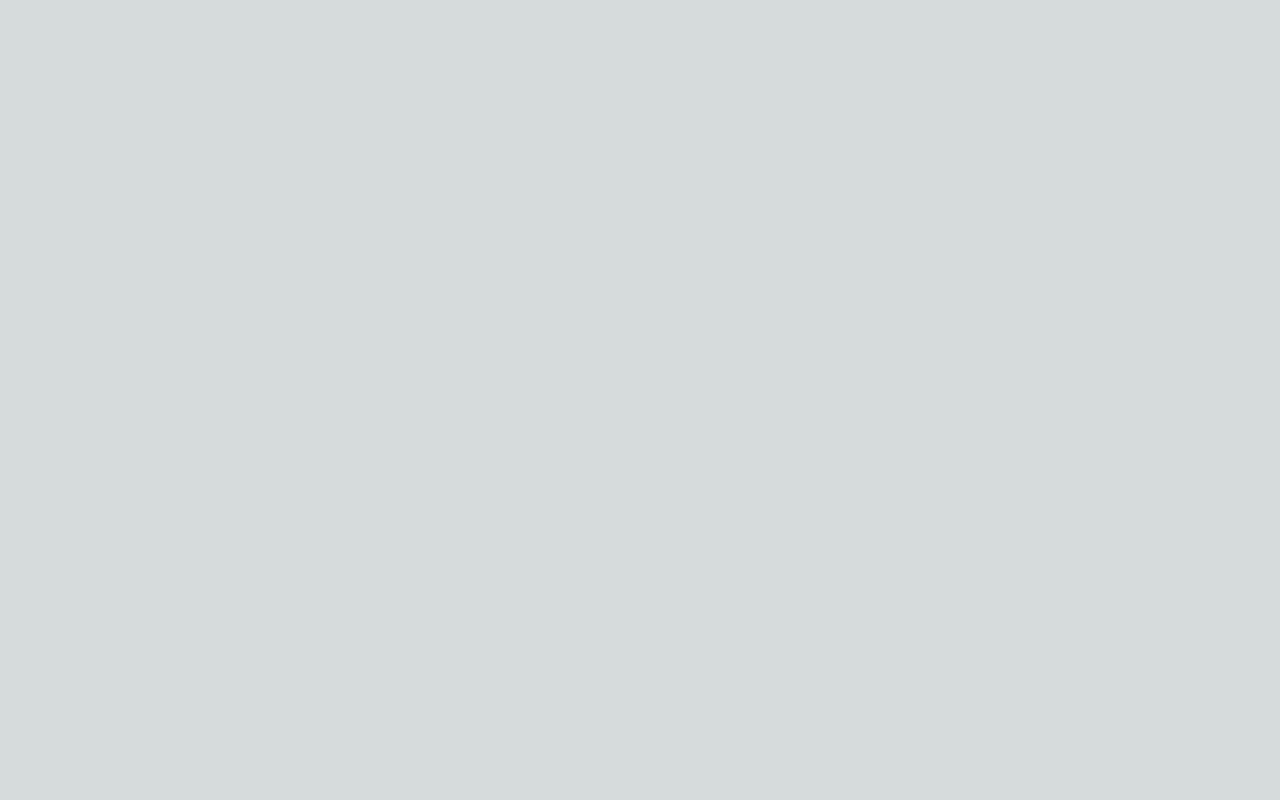
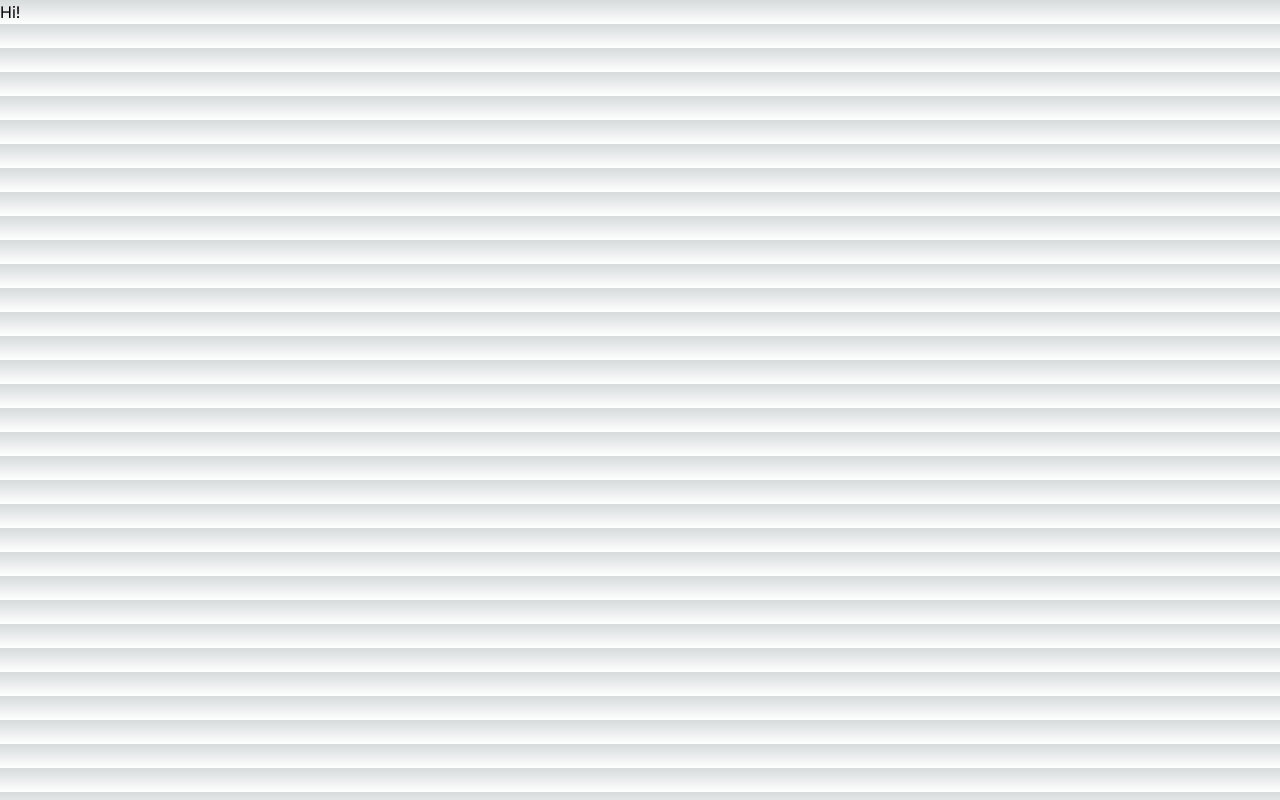
Before and after one commit to d-lew/dlew.is, a Next.js app: page / in a window 1280 px wide. Built offline with nearby package versions, Linux system fonts and the light colour scheme.

Commit message:
ci: test deployment

```diff
--- a/src/app/page.tsx
+++ b/src/app/page.tsx
@@ -1,3 +1,3 @@
 export default function Home() {
-  return <main></main>;
+  return <main>Hi!</main>;
 }
```
